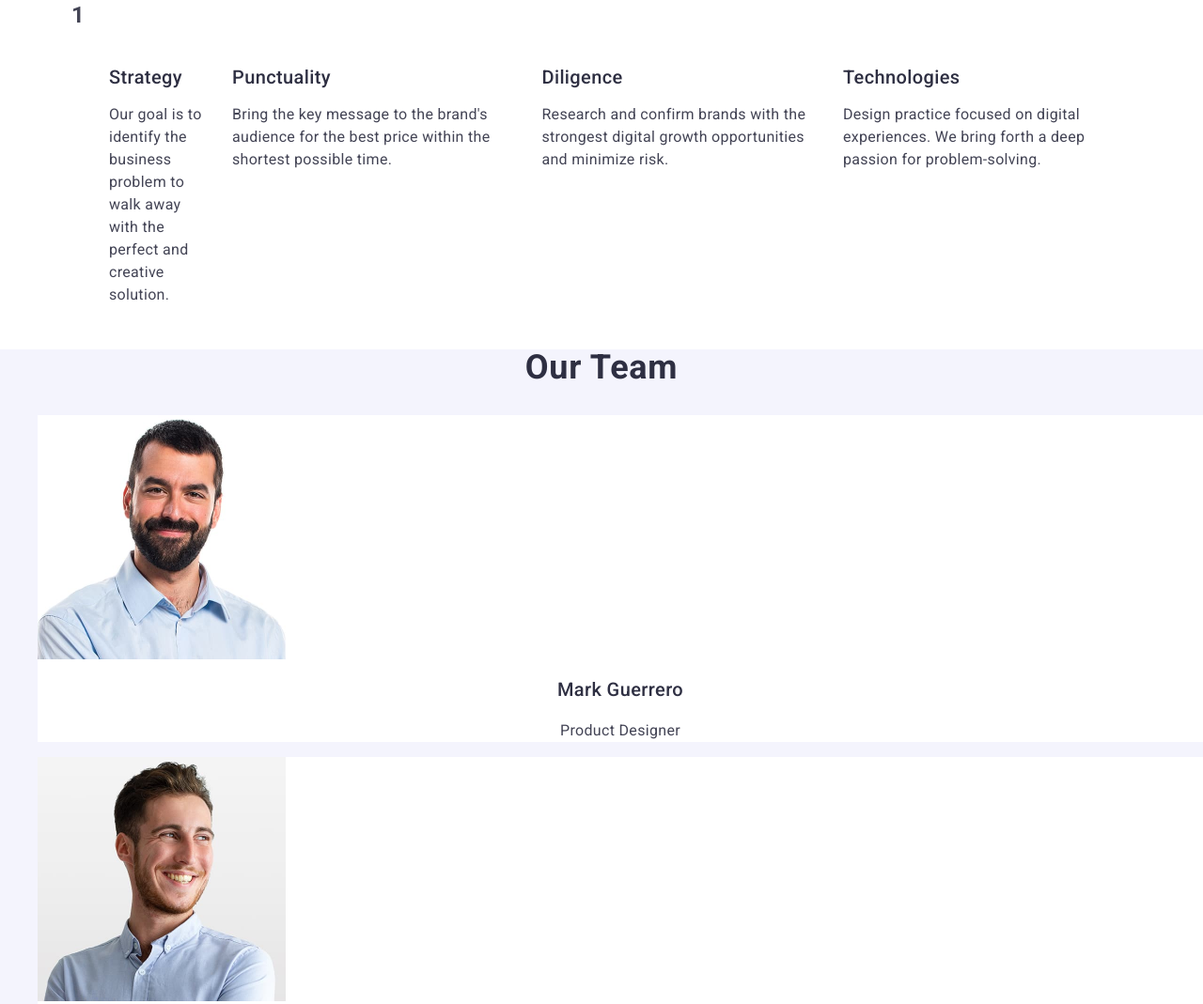
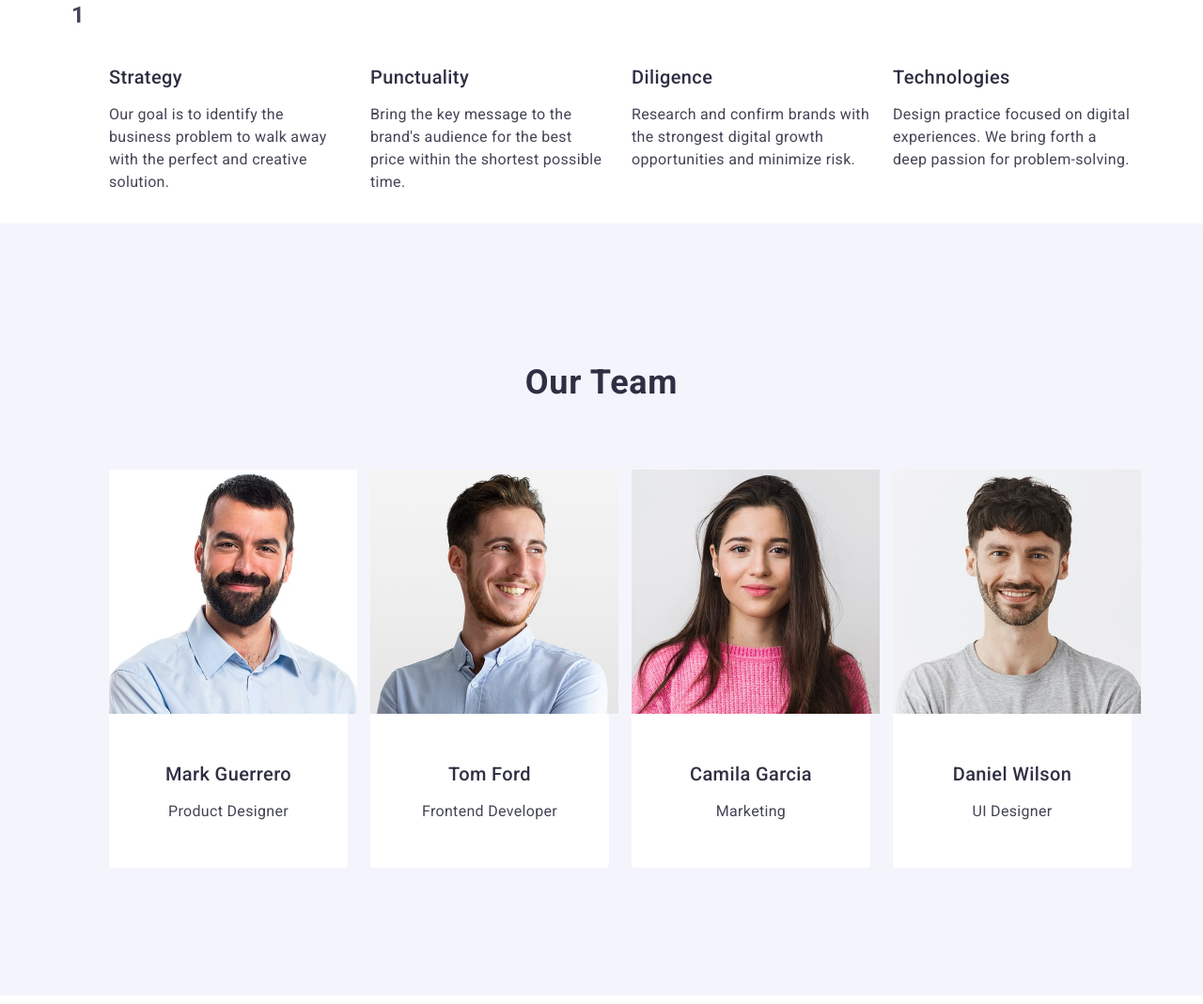
Before and after one commit to anastasia-mamatova1512/goit-markup-hw-03, a plain HTML site: page index.html in a window 1280 px wide. Shown: the part 719-1788 px from the top of the page at 94% size. Drawn offline with nearby package versions, Linux system fonts and the light colour scheme.

Commit message:
add 3 sectins set

```diff
--- a/css/styles.css
+++ b/css/styles.css
@@ -167,6 +167,8 @@ img{
 
 .team{
     background-color: #F4F4FD;
+
+    padding: 120px 0;
 }
 
 .team-header{
@@ -176,10 +178,24 @@ img{
     text-align: center;
     color: #2E2F42;
     text-transform: capitalize;
+
+    margin-bottom: 72px;
+}
+
+.team-list{
+    display: flex;
+    gap: 24px;
 }
 
 .team-item{
     background-color: #FFFFFF;
+
+    width: calc((100% - 72px)/4);
+    border-radius: 0 0 4px 4px;
+}
+
+.team-item-about{
+    padding: 32px 0;
 }
 
 .team-item-header{
@@ -189,6 +205,9 @@ img{
     letter-spacing: 0.02em;
     text-align: center;
     color: #2E2F42;
+
+    text-align: center;
+    margin-bottom: 8px;
 }
 
 .team-item-descr{
@@ -196,6 +215,8 @@ img{
     font-size: 16px;
     line-height: 1.5;
     letter-spacing: 0.02em;
+    text-align: center;
+
     text-align: center;
 }
 
--- a/index.html
+++ b/index.html
@@ -58,17 +58,17 @@
     </header>
 
     <main>
+      <section class="main-page">
         <div class="container">
-        <section class="main-page">
           <h1 class="main-page-header">
             Effective Solutions for Your Business
           </h1>
           <button class="main-page-button" type="button">Order Service</button>
+        </div>
       </section>
-      </div>
 
+      <section class="section-benefits">
         <div class="container">
-        <section class="section-benefits">
           <h2 class="visually-hidden">1</h2>
           <ul class="benefits-list">
             <li class="benefits-list-item">
@@ -78,21 +78,21 @@
                 the perfect and creative solution.
               </p>
             </li>
-            <li>
+            <li class="benefits-list-item">
               <h3 class="benefits-item">Punctuality</h3>
               <p class="benefits-descr">
                 Bring the key message to the brand's audience for the best price
                 within the shortest possible time.
               </p>
             </li>
-            <li>
+            <li class="benefits-list-item">
               <h3 class="benefits-item">Diligence</h3>
               <p class="benefits-descr">
                 Research and confirm brands with the strongest digital growth
                 opportunities and minimize risk.
               </p>
             </li>
-            <li>
+            <li class="benefits-list-item">
               <h3 class="benefits-item">Technologies</h3>
               <p class="benefits-descr">
                 Design practice focused on digital experiences. We bring forth a
@@ -100,12 +100,13 @@
               </p>
             </li>
           </ul>
+        </div>
       </section>
-      </div>
 
       <section class="team">
+        <div class="container">
           <h2 class="team-header">Our Team</h2>
-        <ul>
+          <ul class="team-list">
             <li class="team-item">
               <img
                 src="./images/img-3.jpg"
@@ -114,8 +115,10 @@
                 height="260"
               />
 
+              <div class="team-item-about">
                 <h3 class="team-item-header">Mark Guerrero</h3>
                 <p class="team-item-descr">Product Designer</p>
+              </div>
             </li>
             <li class="team-item">
               <img
@@ -125,8 +128,10 @@
                 height="260"
               />
 
+              <div class="team-item-about">
                 <h3 class="team-item-header">Tom Ford</h3>
                 <p class="team-item-descr">Frontend Developer</p>
+              </div>
             </li>
             <li class="team-item">
               <img
@@ -136,8 +141,10 @@
                 height="260"
               />
 
+              <div class="team-item-about">
                 <h3 class="team-item-header">Camila Garcia</h3>
                 <p class="team-item-descr">Marketing</p>
+              </div>
             </li>
             <li class="team-item">
               <img
@@ -147,10 +154,13 @@
                 height="260"
               />
 
+              <div class="team-item-about">
                 <h3 class="team-item-header">Daniel Wilson</h3>
                 <p class="team-item-descr">UI Designer</p>
+              </div>
             </li>
           </ul>
+        </div>
       </section>
 
       <section>
```
Lines whose indentation alone changed are shown as unchanged.
